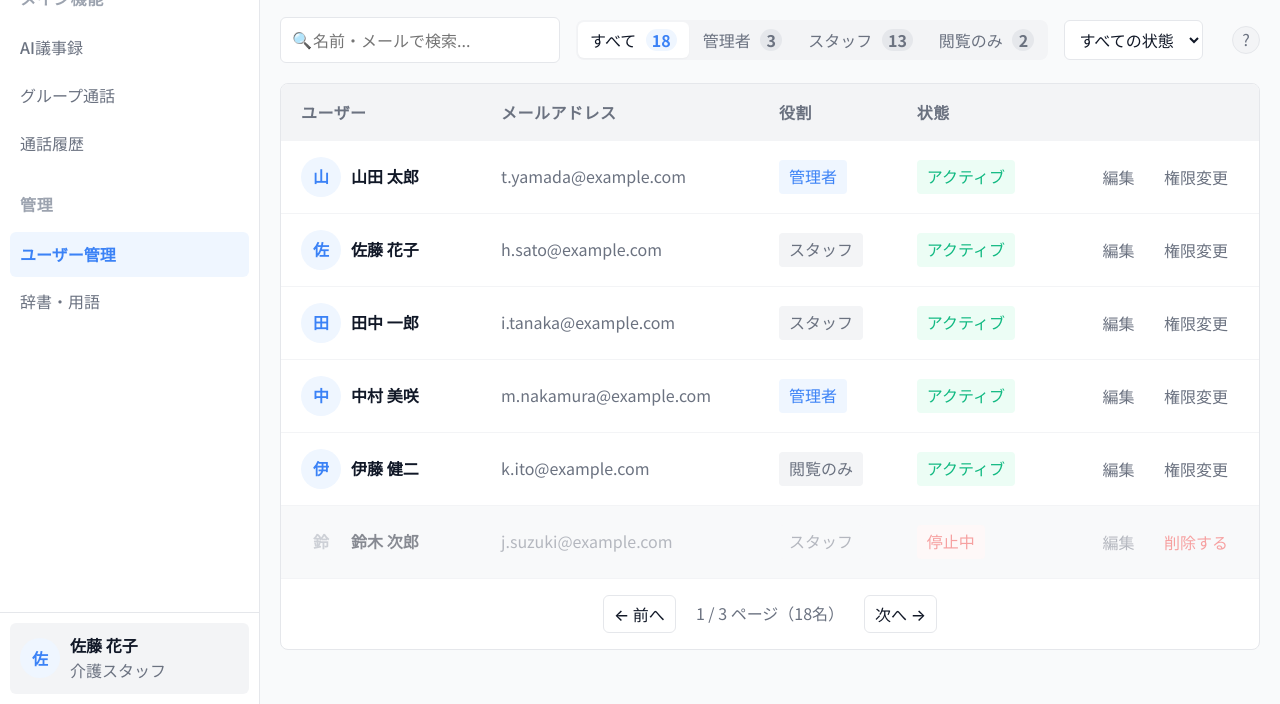
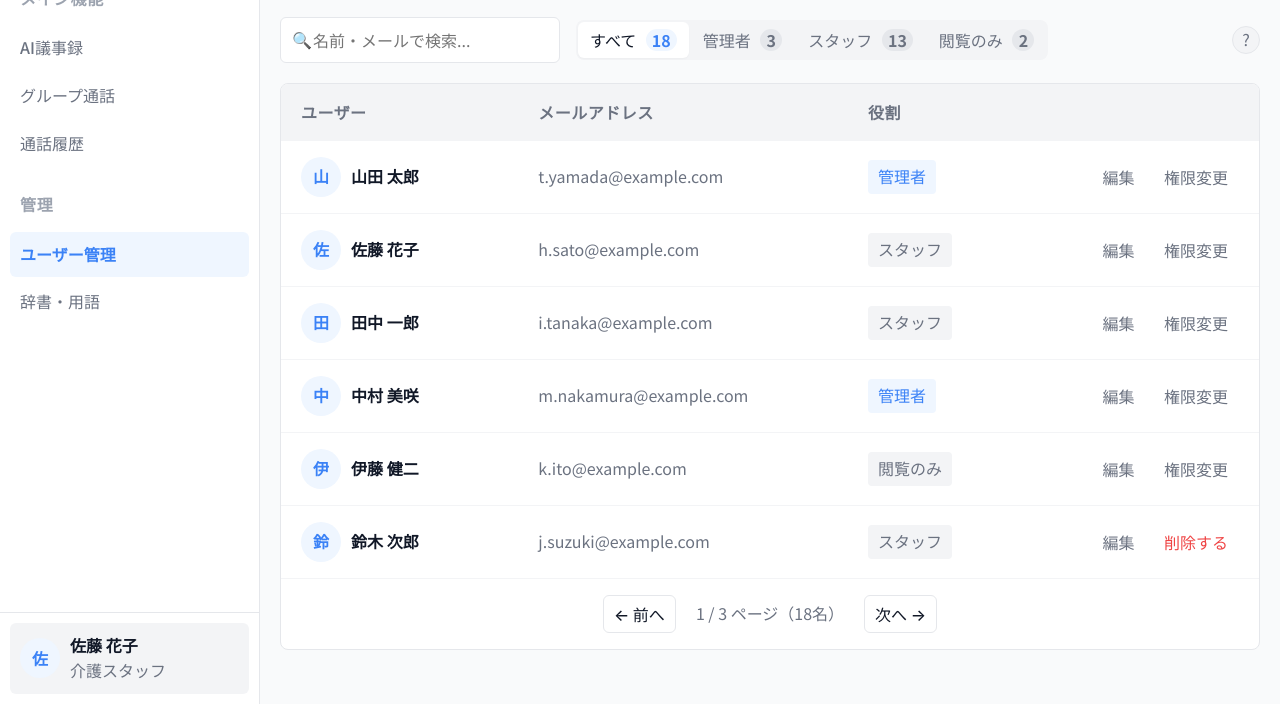
Before and after one commit to hiranuma-shuya/tbeye-ui, a website: page staff.html in a window 1280 px wide. Shown: the part 96-800 px from the top of the page. Drawn offline with Linux system fonts and the light colour scheme.

Commit message:
Update call logs and group call pages for improved clarity and consistency
- Changed column header from "端末" to "グループ" in call logs.
- Updated terminal badge values to reflect group identifiers (G1, G2, G3).
- Removed participant names from group call interface for a cleaner layout.
- Eliminated status column from staff page for a more streamlined appearance.

```diff
--- a/staff.html
+++ b/staff.html
@@ -249,11 +249,6 @@
             <button class="filter-tab">スタッフ <span class="filter-count">13</span></button>
             <button class="filter-tab">閲覧のみ <span class="filter-count">2</span></button>
           </div>
-          <select class="filter-select">
-            <option>すべての状態</option>
-            <option>アクティブ</option>
-            <option>停止中</option>
-          </select>
           <div class="help-trigger">
             ?
             <div class="help-tooltip">
@@ -272,7 +267,6 @@
                 <th style="width: 180px;">ユーザー</th>
                 <th style="width: 240px;">メールアドレス</th>
                 <th style="width: 100px;">役割</th>
-                <th style="width: 100px;">状態</th>
                 <th style="width: 150px;"></th>
               </tr>
             </thead>
@@ -286,7 +280,6 @@
                 </td>
                 <td class="text-secondary">t.yamada@example.com</td>
                 <td><span class="badge badge-primary">管理者</span></td>
-                <td><span class="badge badge-success">アクティブ</span></td>
                 <td class="table-actions">
                   <button class="btn btn-sm btn-ghost">編集</button>
                   <button class="btn btn-sm btn-ghost">権限変更</button>
@@ -301,7 +294,6 @@
                 </td>
                 <td class="text-secondary">h.sato@example.com</td>
                 <td><span class="badge badge-neutral">スタッフ</span></td>
-                <td><span class="badge badge-success">アクティブ</span></td>
                 <td class="table-actions">
                   <button class="btn btn-sm btn-ghost">編集</button>
                   <button class="btn btn-sm btn-ghost">権限変更</button>
@@ -316,7 +308,6 @@
                 </td>
                 <td class="text-secondary">i.tanaka@example.com</td>
                 <td><span class="badge badge-neutral">スタッフ</span></td>
-                <td><span class="badge badge-success">アクティブ</span></td>
                 <td class="table-actions">
                   <button class="btn btn-sm btn-ghost">編集</button>
                   <button class="btn btn-sm btn-ghost">権限変更</button>
@@ -331,7 +322,6 @@
                 </td>
                 <td class="text-secondary">m.nakamura@example.com</td>
                 <td><span class="badge badge-primary">管理者</span></td>
-                <td><span class="badge badge-success">アクティブ</span></td>
                 <td class="table-actions">
                   <button class="btn btn-sm btn-ghost">編集</button>
                   <button class="btn btn-sm btn-ghost">権限変更</button>
@@ -346,22 +336,20 @@
                 </td>
                 <td class="text-secondary">k.ito@example.com</td>
                 <td><span class="badge badge-neutral">閲覧のみ</span></td>
-                <td><span class="badge badge-success">アクティブ</span></td>
                 <td class="table-actions">
                   <button class="btn btn-sm btn-ghost">編集</button>
                   <button class="btn btn-sm btn-ghost">権限変更</button>
                 </td>
               </tr>
-              <tr class="is-inactive">
+              <tr>
                 <td>
                   <div style="display: flex; align-items: center; gap: 10px;">
-                    <div class="user-avatar" style="background: var(--surface-alt); color: var(--text-muted);">鈴</div>
+                    <div class="user-avatar">鈴</div>
                     <strong>鈴木 次郎</strong>
                   </div>
                 </td>
                 <td class="text-secondary">j.suzuki@example.com</td>
                 <td><span class="badge badge-neutral">スタッフ</span></td>
-                <td><span class="badge badge-danger">停止中</span></td>
                 <td class="table-actions">
                   <button class="btn btn-sm btn-ghost">編集</button>
                   <button class="btn btn-sm btn-ghost text-danger">削除する</button>
```
Also changed, not shown: call-logs.html (+7 -7 lines), group-call.html (+0 -5 lines).
